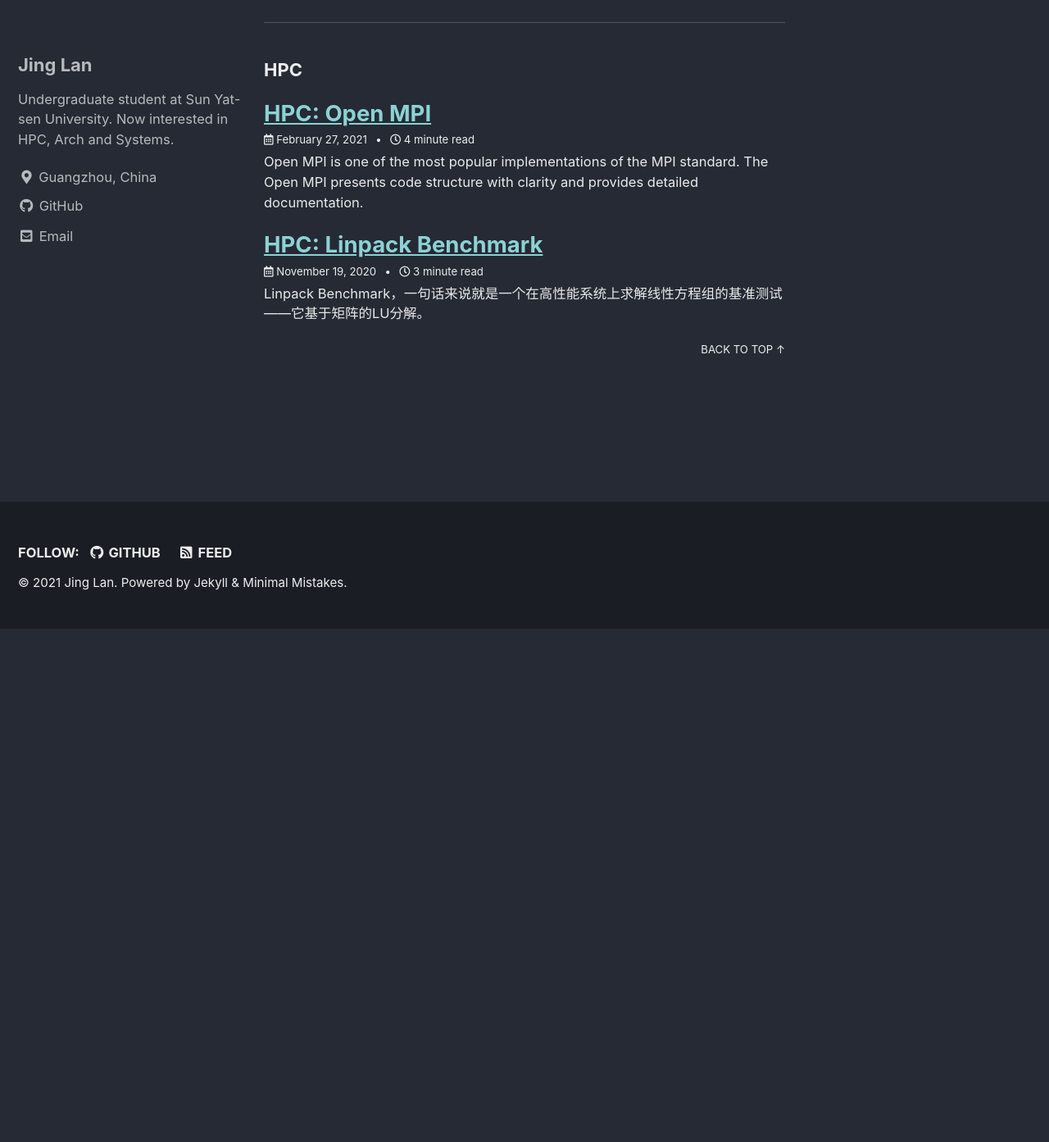
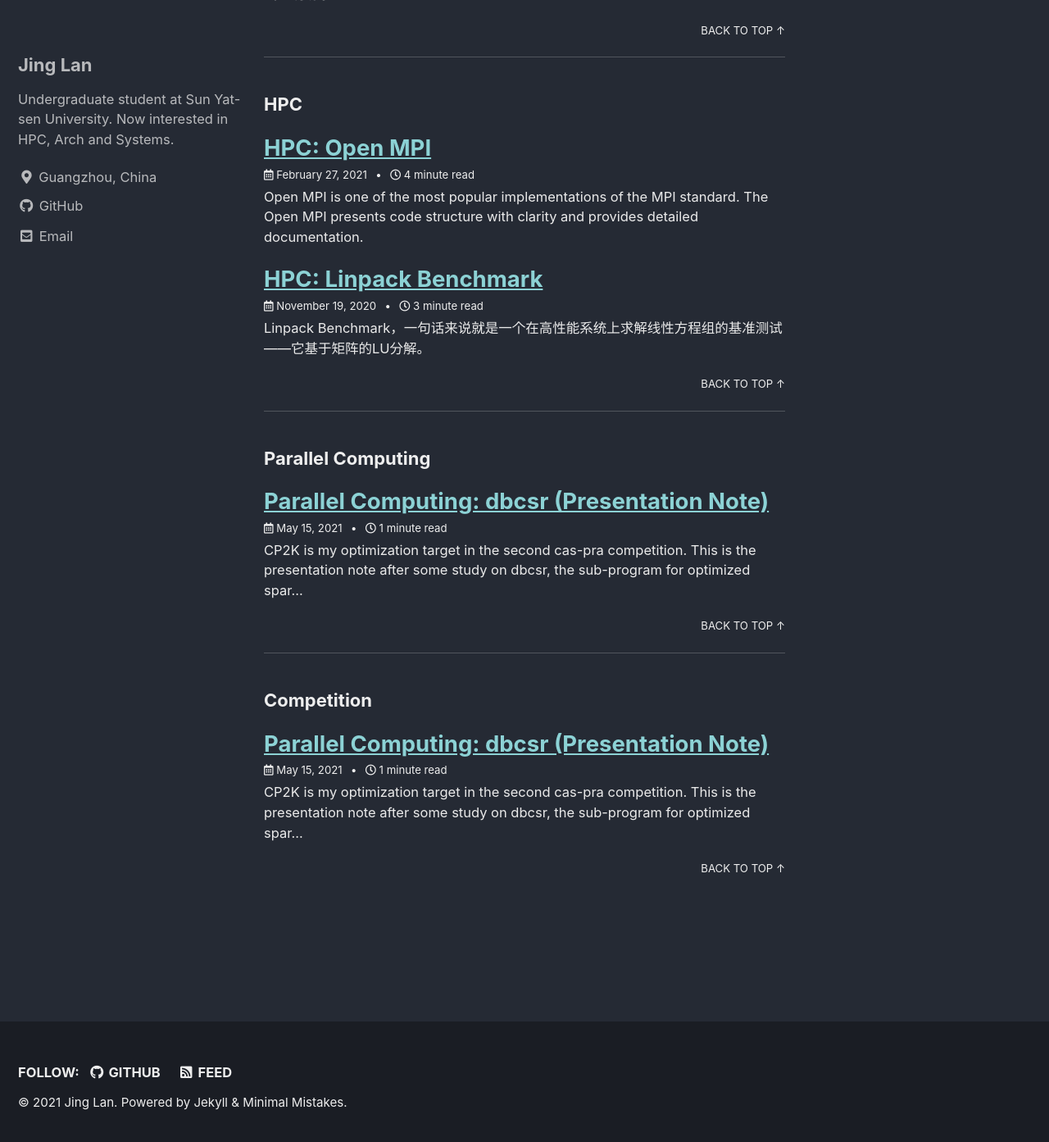
Before and after one commit to Lan-Jing/Lan-Jing.github.io, a Jekyll site: the page built from _pages/category-archive.md, in a window 1280 px wide and 1400 px high, scrolled down 4740 px. Shown: the top 1393 px of the window at 82% size. Built offline with Jekyll 4.4.1, drawn with Linux system fonts in a browser that asks for light colours; cached includes are drawn as plain includes; before the commit the page ends 5507 px from its top, so only the background shows below that; part of the change alters nothing that is shown; some of the changed text lies outside the part shown.

Commit message:
add note on dbcsr

```diff
--- /dev/null
+++ b/_posts/2021-5-15-dbcsr.md
@@ -0,0 +1,53 @@
+---
+title: "Parallel Computing: dbcsr (Presentation Note)"
+categories:
+  - Parallel Computing
+  - Competition
+---
+
+CP2K is my optimization target in the second [cas-pra](https://cas-pra.sugon.com/) competition. This is the presentation note after some study on dbcsr, the sub-program for optimized sparse matrix-matrix multiplications.
+
+## Distributed Blocked Compressed Sparse Row
+
+### CP2K
+
+先导杯我负责的题目。前后花了一个多星期的样子，目前已经成功部署。小算例上显卡就有三倍优化、大算例目前上卡没有任何作用。大算例没用的问题在dbcsr的GPU调度占比太低，打算先试着解决这个问题。
+
+目标的优化方向：
+
+* 子模块、编译优化：各种编译选项试一试，可选的优化数学库试一试：libint, libxc, **libxsmm**
+* 代码优化：大部分主程序真的有难度，需要学fortran一套；上卡部分有CUDA代码，做优化比较方便，但是优化空间未知
+* 算法、系统层面优化：结合硬件？集群、调度、数据存储、表示方面的优化……
+
+### GPU-Accelerated DBCSR
+
+CP2K的一部分，目前已经是独立的项目了。DBCSR上卡对小算例有明显优化，对大算例没有效果。
+
+#### ARCH
+
+* Linear Scaling SCF：迭代的算法。
+* 稀疏，但又不完全稀疏（<50%）-> 多个backends: BLAS, libsmm
+
+![DBCSR ARCH](/dbcsr%20arch.png)
+
+* Compressed Sparse Row(CSR)
+* Cannon's Algorithm for **inter-node** Matrix-Matrix Multiplications, using MPI
+* **intra-node** Multiplications with OpenMP
+
+#### Multrec
+
+* 为了实现cache友好，而不需要写很多丑陋的分块代码
+* 感觉类似strassen的递归矩阵乘法
+* 递归划分矩阵，使得矩阵足够小能够放进cache里面
+
+#### CSR
+
+* stacks：将（同类）索引首先放到存储结构里面，然后统一提交到CPU/GPU进行计算。将索引和计算两种操作分离，对cache和GPU都更友好
+* Filtering：假设一个子矩阵C(i, j)计算结果的最大误差为e，A(i, \*)分为n个子矩阵。那么每个子矩阵就能分配到最多e/n误差，如果||A(i, k)|| * ||B(k, j)|| < e/n，那么直接不乘这个矩阵。保持矩阵的稀疏特性的同时，大大减少计算量
+
+#### CPU/GPU Scheduler
+
+* 稀疏运算，GPU对CPU没有太大优势 -> 调度器，同时利用CPU和GPU进行计算
+* Host Drivers: libsmm/lixsmm
+* CUDA Drivers: Streams and Events，最大限度做到并发，隐藏调度、数据传输（CPU-CPU/CPU-GPU）的开销
+* 双buffer：多个CPU threads争抢显卡。每个thread的高优先级任务只有有限的配额。显卡先处理高优先级的buffer，后处理低优先级buffer
```
Also changed, not shown: _posts/2021-4-1-rayNote.md (+1 -1 lines), assets/images/dbcsr arch.png (added).
